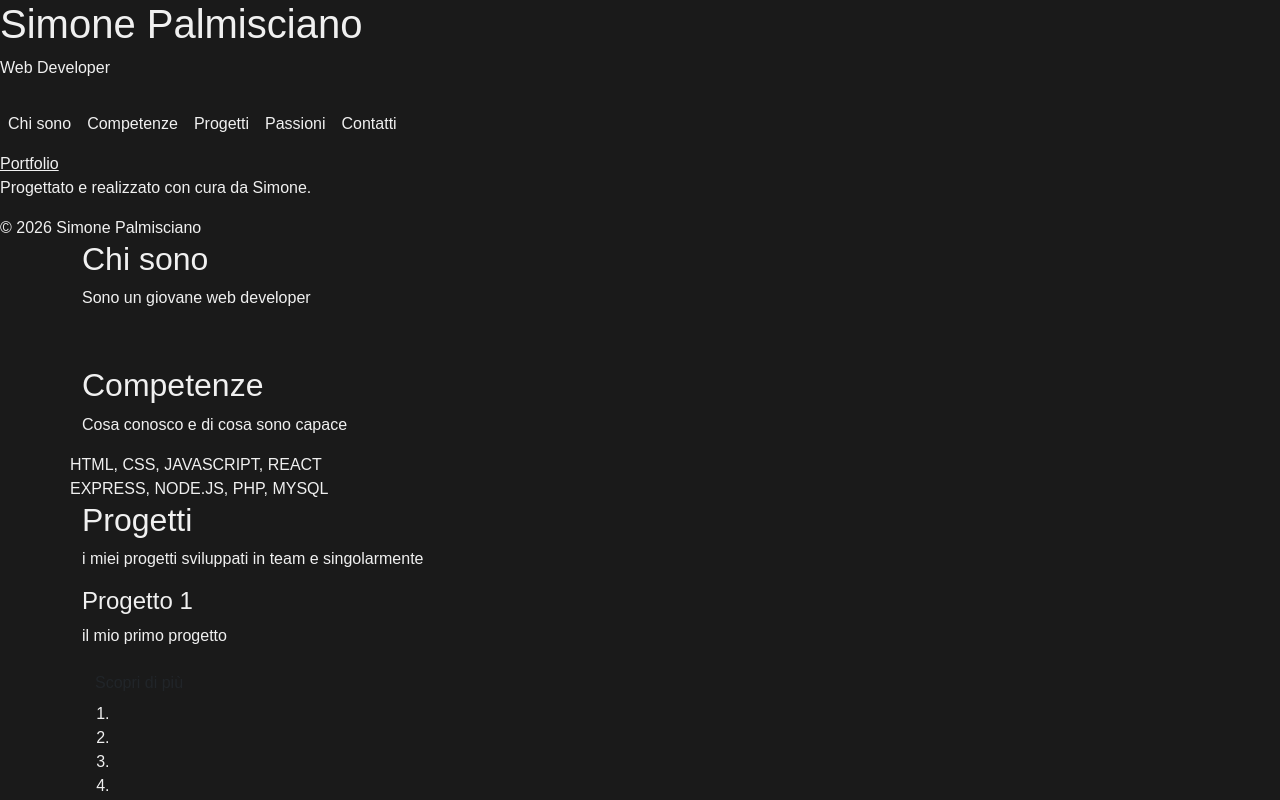
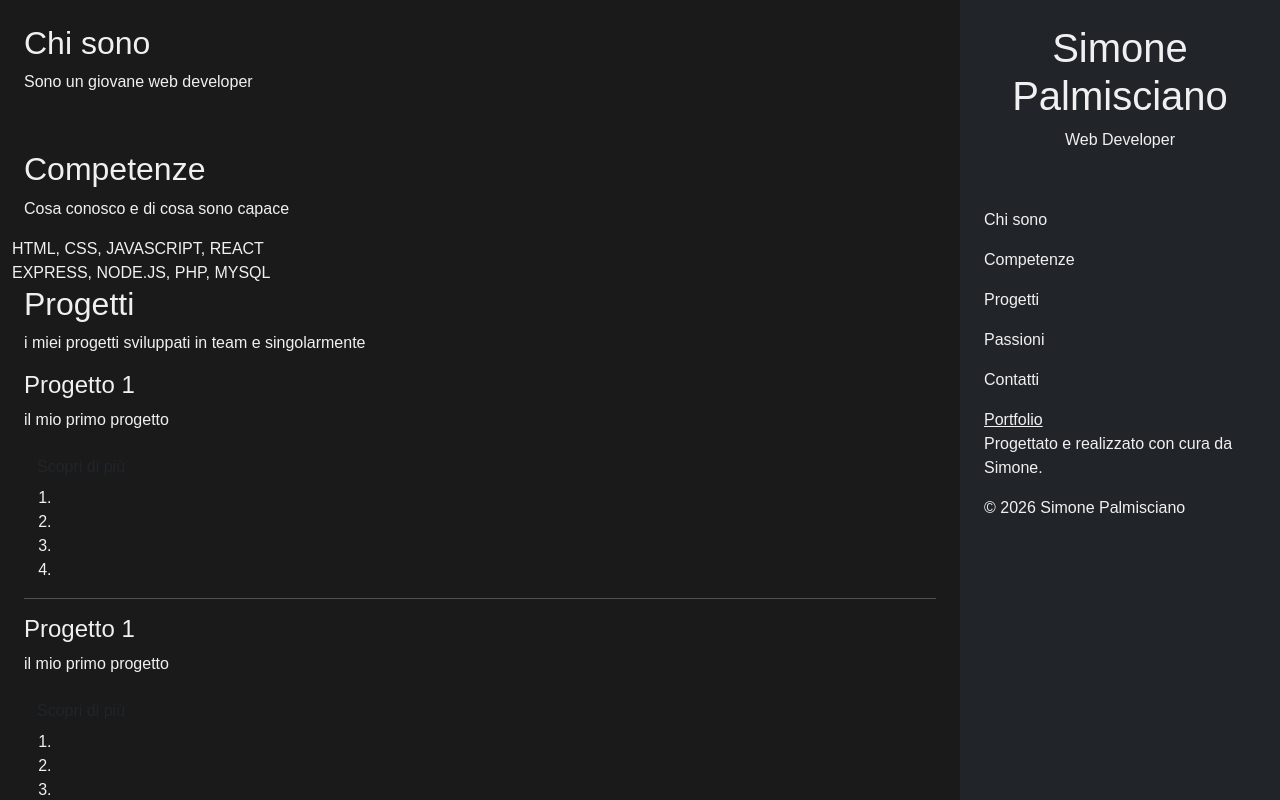
Before and after one commit to SimonePalmisciano/my_portfolio, a React (Vite) app: page / in a window 1280 px wide. Shown: the top 800 px of the page. Built offline with nearby package versions, Linux system fonts and the light colour scheme.

Commit message:
feat: refactor App and Header components for improved structure and styling, set header as a side navigation bar

```diff
--- a/src/App.jsx
+++ b/src/App.jsx
@@ -1,4 +1,3 @@
-import { useEffect, useState } from "react";
 import Header from "./partials/Header.jsx";
 import About from "./sections/About.jsx";
 import Skills from "./sections/Skills.jsx";
@@ -9,30 +8,21 @@ import Contact from "./sections/Contact.jsx";
 
 
 function App() {
-  const [theme, setTheme] = useState('dark')
-
-  useEffect(() => {
-    document.documentElement.setAttribute('data-theme', theme)
-  }, [theme]);
-
-  function onThemeToggle() {
-    setTheme((prevTheme) => (prevTheme === 'dark' ? 'light' : 'dark'))
-  }
 
   return (
-    <>
-    <Header theme={theme} onThemeToggle={onThemeToggle} />
+    <div className="container-fluid">
+      <div className="row">
+        <main className="col-9 min-vh-100 py-4">
+          <About />
+          <Skills />
+          <Projects />
+          <Passions />
+          <Contact />
+        </main>
 
-    <main>
-
-      <About />
-      <Skills />
-      <Projects />
-      <Passions />
-      <Contact />
-
-    </main>
-    </>
+        <Header />
+      </div>
+    </div>
   )
 }
 export default App;
--- a/src/partials/Header.jsx
+++ b/src/partials/Header.jsx
@@ -2,9 +2,11 @@ import Footer from "./Footer";
 
 function Header() {
     return (
-        <>
-            <section className="" id="header">
-                <header>
+        <section
+            className="col-3 position-fixed top-0 end-0 vh-100 overflow-y-auto d-flex flex-column align-items-center p-4 bg-dark"
+            id="header"
+        >
+            <header className="text-center mb-4">
                 <div>
                     <span id="imageAvatar">
 
@@ -18,14 +20,8 @@ function Header() {
                 </div>
             </header>
 
-                <nav className="navbar navbar-expand-lg d-flex justify-content-between">
-
-                    <button className="navbar-toggler" type="button" data-bs-toggle="collapse" data-bs-target="#navbarNavDropdown" aria-controls="navbarNavDropdown" aria-expanded="false" aria-label="Toggle navigation">
-                        <span class="navbar-toggler-icon"></span>
-                    </button>
-
-                    <div class="collapse navbar-collapse d-flex justify-content-between" id="navbarNavDropdown">
-                        <ul className="navbar-nav">
+            <nav className="navbar w-100">
+                <ul className="navbar-nav flex-column w-100">
                     <li className="nav-item">
                         <a className="nav-link" href="#about">
                             Chi sono
@@ -42,23 +38,20 @@ function Header() {
                         </a>
                     </li>
                     <li className="nav-item">
-                                <a className="nav-link" href="#journey">
+                        <a className="nav-link" href="#passions">
                             Passioni
                         </a>
                     </li>
-                            <li>
-                                <a
-                                    className="nav-link" href="#contacts">
+                    <li className="nav-item">
+                        <a className="nav-link" href="#contact">
                             Contatti
                         </a>
                     </li>
                 </ul>
-                    </div>
+            </nav>
 
-                </nav>
             <Footer />
         </section>
-        </>
     )
 }
 export default Header
```
Lines whose indentation alone changed are shown as unchanged.
